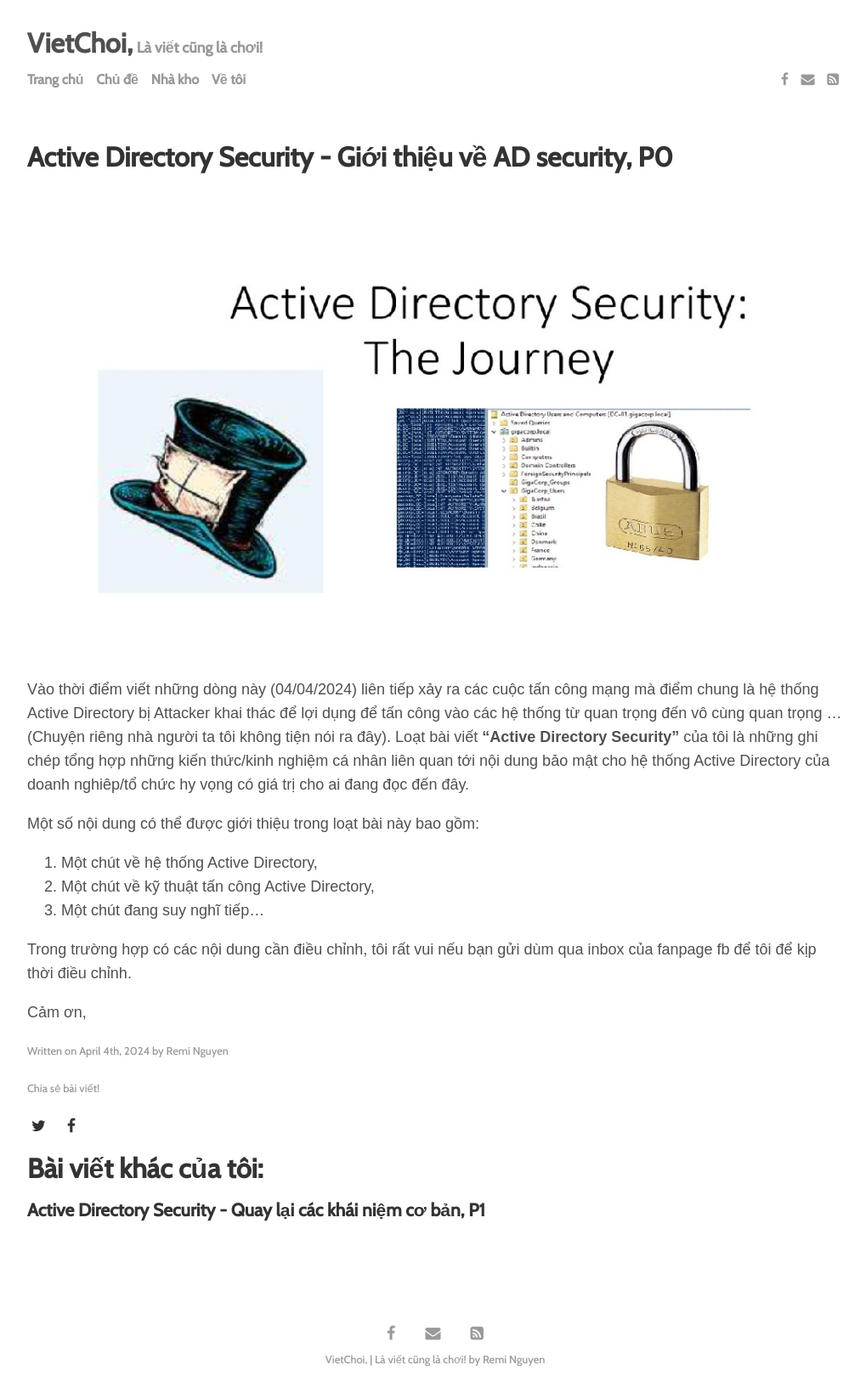
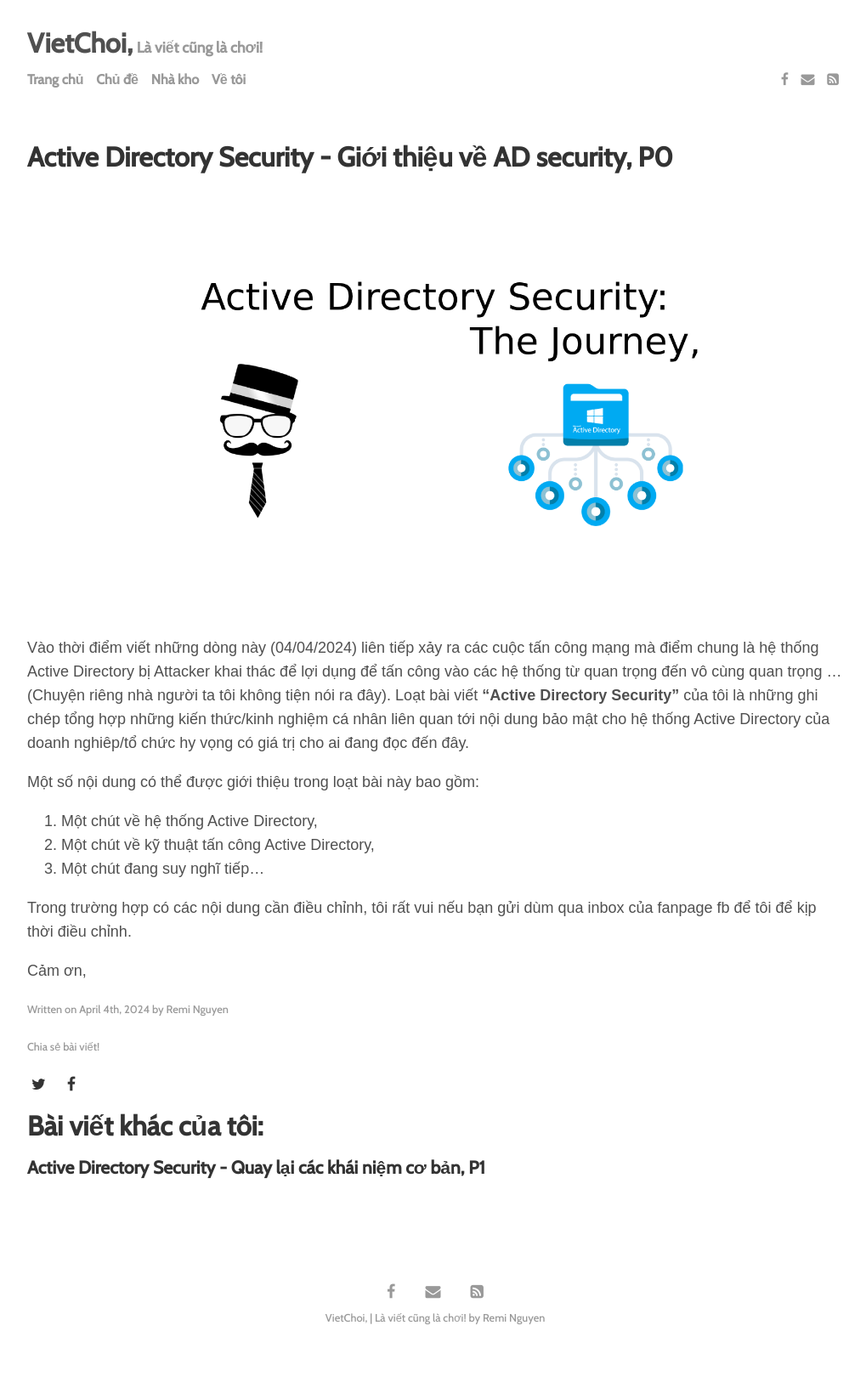
Before and after one commit to vietcf/vietchoi, a Jekyll site: the page built from _posts/2024-04-04-ActiveDirectorySecurity-Introduction-p0.md, in a window 1280 px wide. Shown: the whole page at 85% size, without its empty margins (128-1147 px from the left). Built offline with Jekyll 4.4.1, drawn with Linux system fonts in a browser that asks for light colours; some web fonts are replaced; after the commit the page ends 1597 px from its top, so only the background shows below that.

Commit message:
upate img

```diff
--- a/_posts/2024-04-04-ActiveDirectorySecurity-Introduction-p0.md
+++ b/_posts/2024-04-04-ActiveDirectorySecurity-Introduction-p0.md
@@ -3,7 +3,7 @@ layout: post
 title: "Active Directory Security - Giới thiệu về AD security, P0"
 categories: job
 tags: ['Active Directory']
-image: assets/img/2024/04/04/00_adsecurity_intro.jpg
+image: assets/img/2024/04/04/00_adsecurity_intro.png
 ---
 
 Vào thời điểm viết những dòng này (04/04/2024) liên tiếp xảy ra các cuộc tấn công mạng mà điểm chung là hệ thống Active Directory bị Attacker khai thác để lợi dụng để tấn công vào các hệ thống từ quan trọng đến vô cùng quan trọng ... (Chuyện riêng nhà người ta tôi không tiện nói ra đây). Loạt bài viết **"Active Directory Security"** của tôi là những ghi chép tổng hợp những kiến thức/kinh nghiệm cá nhân liên quan tới nội dung bảo mật cho hệ thống Active Directory của doanh nghiêp/tổ chức hy vọng có giá trị cho ai đang đọc đến đây.
```
Also changed, not shown: assets/img/2024/04/04/00_adsecurity_intro.jpg (deleted), assets/img/2024/04/04/00_adsecurity_intro.png (added), assets/img/2024/04/04/00_adsecurity_intro1.jpg.
